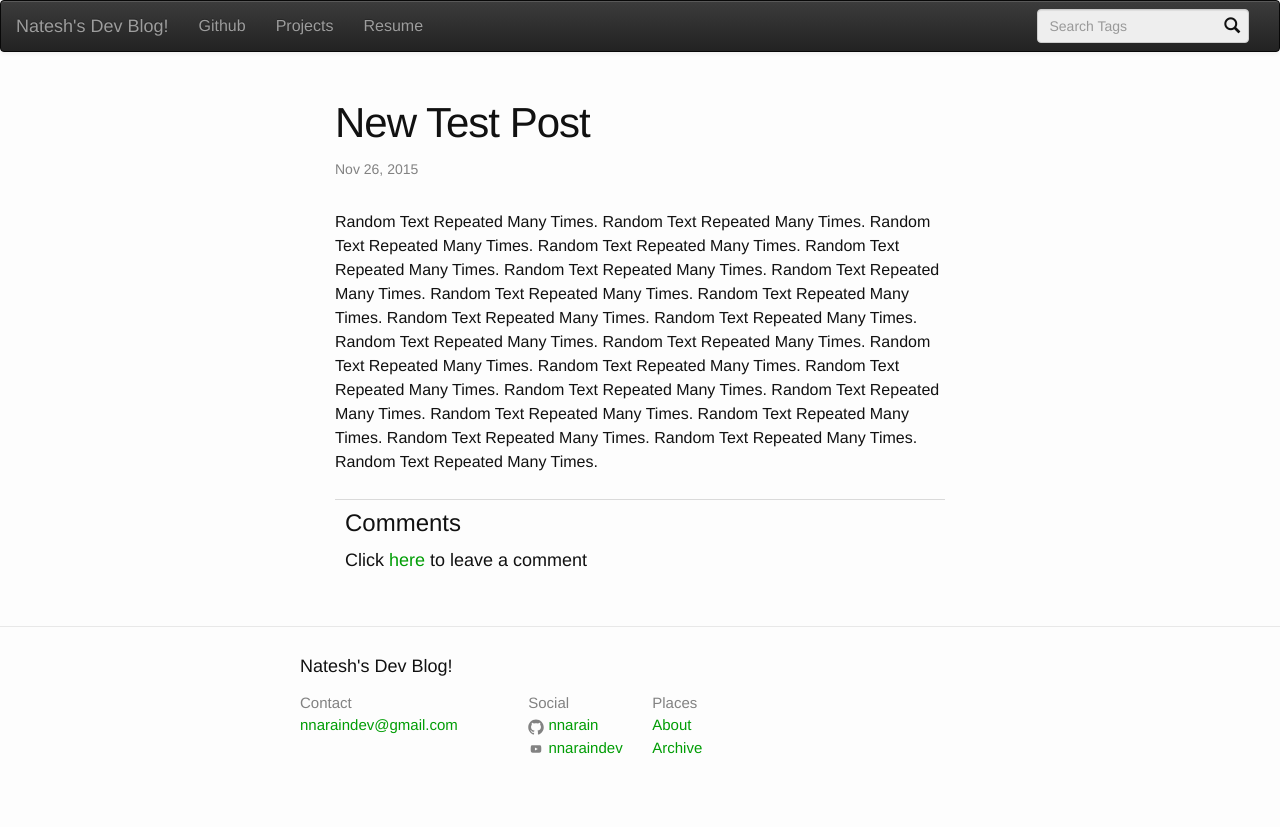
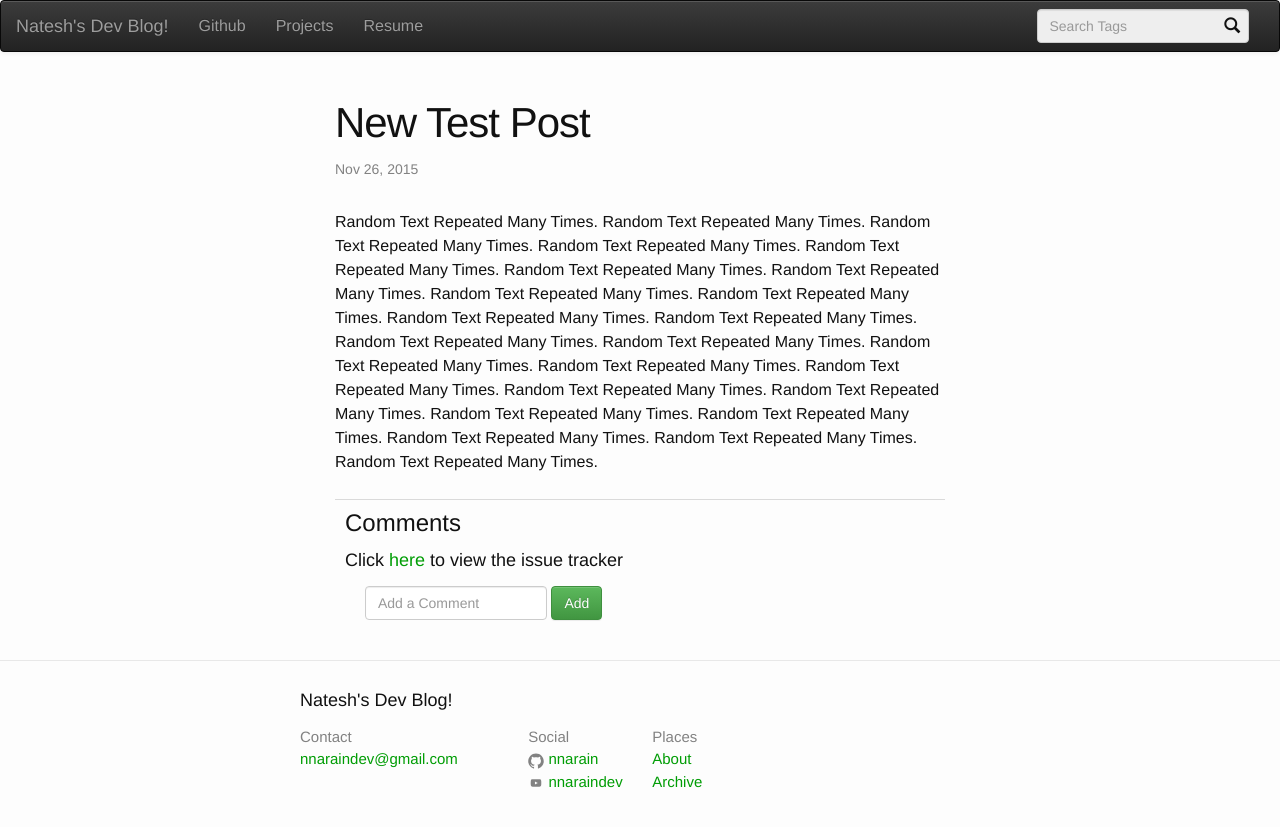
Before and after one commit to nnarain/nnarain.github.io, a Jekyll site: the page built from _posts/2015-11-26-New Test Post.md, in a window 1280 px wide. Shown: the top 827 px of the page. Built offline with Jekyll 4.4.1, drawn with Linux system fonts in a browser that asks for light colours; Markdown is read by kramdown in place of the engine named in the settings.

Commit message:
added a few forms for posting comments right from the blog

```diff
--- a/_layouts/post.html
+++ b/_layouts/post.html
@@ -60,9 +60,54 @@ layout: default
 
                 <div id="commentSection" class="comment-section">
                     <h3>Comments</h4>
-                <h4>Click <a href="https://github.com/nnarain/nnarain.github.io/issues/{{page.issue_number}}">here</a> to leave a comment</h4>
+                    <h4>Click <a href="https://github.com/nnarain/nnarain.github.io/issues/{{page.issue_number}}">here</a> to view the issue tracker</h4>
                     <ul id="commentList" class="comment-list">
                     </ul>
+
+                    <form id="addCommentForm" class="form-inline add-comment" role="form">
+                        <div class="form-group">
+                            <input type="text" class="form-control" id="commentTextField" placeholder="Add a Comment">
+                        </div>
+                        <button type="submit" class="btn btn-success">Add</button>
+                    </form>
+                </div>
+
+                <!--
+                <button type="button" class="btn btn-info" data-toggle="modal" data-target="#credDialog">Open Modal</button>
+                -->
+                <!-- Modal for Github Credentials -->
+                <div id="credDialog" class="modal fade" role="dialog">
+                    <div class="modal-dialog">
+                        <!-- Modal Content -->
+                        <div class="modal-content">
+                            <div class="modal-header">
+                                Enter Github Username and Password
+                            </div>
+                            <div class="modal-body">
+                                <form id="credForm" class="form-inline">
+                                    <div class="form-group">
+                                        <input type="text" class="form-control" id="usernameField" placeholder="Username">
+                                    </div>
+                                    <div class="form-group">
+                                        <input type="password" class="form-control" id="passwordField" placeholder="Password">
+                                    </div>
+                                    <button type="submit" class="btn btn-success">Submit</button>
+                                </form>
+                            </div>
+                        </div>
+                    </div>
+                </div>
+
+                <!-- Modal no text in comment warning -->
+                <div id="warningDialog" class="modal fade" role="dialog">
+                    <div class="modal-dialog">
+                        <!-- Modal Content -->
+                        <div class="modal-content panel-warning">
+                            <div class="modal-header panel-heading">
+                                Warning! Comment is empty!
+                            </div>
+                        </div>
+                    </div>
                 </div>
             </div>
             <div class="col-md-3"></div>
@@ -127,12 +172,69 @@ function generateCommentSection(data)
     $("#commentList").html(output);
 }
 
+function setupAddComments()
+{
+    // disable the default action of the add comment form
+    $("#addCommentForm").submit(function(event){
+        event.preventDefault();
+
+        var commentText = $("#commentTextField").val();
+
+        if(commentText)
+        {
+            $("#credDialog").modal();
+        }
+        else
+        {
+            $("#warningDialog").modal();
+        }
+    });
+}
+
+function setupPostComment()
+{
+    $("#credForm").submit(function(event){
+        event.preventDefault();
+
+        var username = $("#usernameField").val();
+        var password = $("#passwordField").val();
+
+        var commentBody = $("#commentTextField").val();
+
+        if(username && password && commentBody)
+        {
+            $.ajax({
+                type:"POST",
+                url: "https://api.github.com/repos/nnarain/nnarain.github.io/issues/{{page.issue_number}}/comments",
+                dataType: "json",
+                contentType:"application/json",
+                data:JSON.stringify({"body":commentBody}),
+                beforeSend: function(xhr){
+                    xhr.setRequestHeader("Authorization", makeBasicAuth(username, password));
+                },
+                success:function(data){
+                    location.reload();
+                },
+                error: function(xhr, ajaxOptions, error){
+                    console.log(xhr.responseText);
+                }
+            });
+        }
+    });
+}
+
+// if this page has a comment section
 {% if page.issue_number %}
+
+
 $(document).ready(function(){
     // get comment data
     getPostComments("{{page.issue_number}}", function(data){
         generateCommentSection(data);
+        setupAddComments();
+        setupPostComment();
     });
+
 });
 {% endif %}
 
--- a/css/comments.css
+++ b/css/comments.css
@@ -61,3 +61,8 @@
     font-size:11px;
     padding-left: 10px;
 }
+
+.add-comment
+{
+    margin-left: 20px;
+}
--- a/js/comments.js
+++ b/js/comments.js
@@ -44,3 +44,11 @@ function getPostComments(issueNumber, callback)
         }
     });
 }
+
+function makeBasicAuth(username, password)
+{
+    var token = username + ":" + password;
+    var hash = btoa(token);
+
+    return "Basic " + hash;
+}
```
Lines whose indentation alone changed are shown as unchanged.
